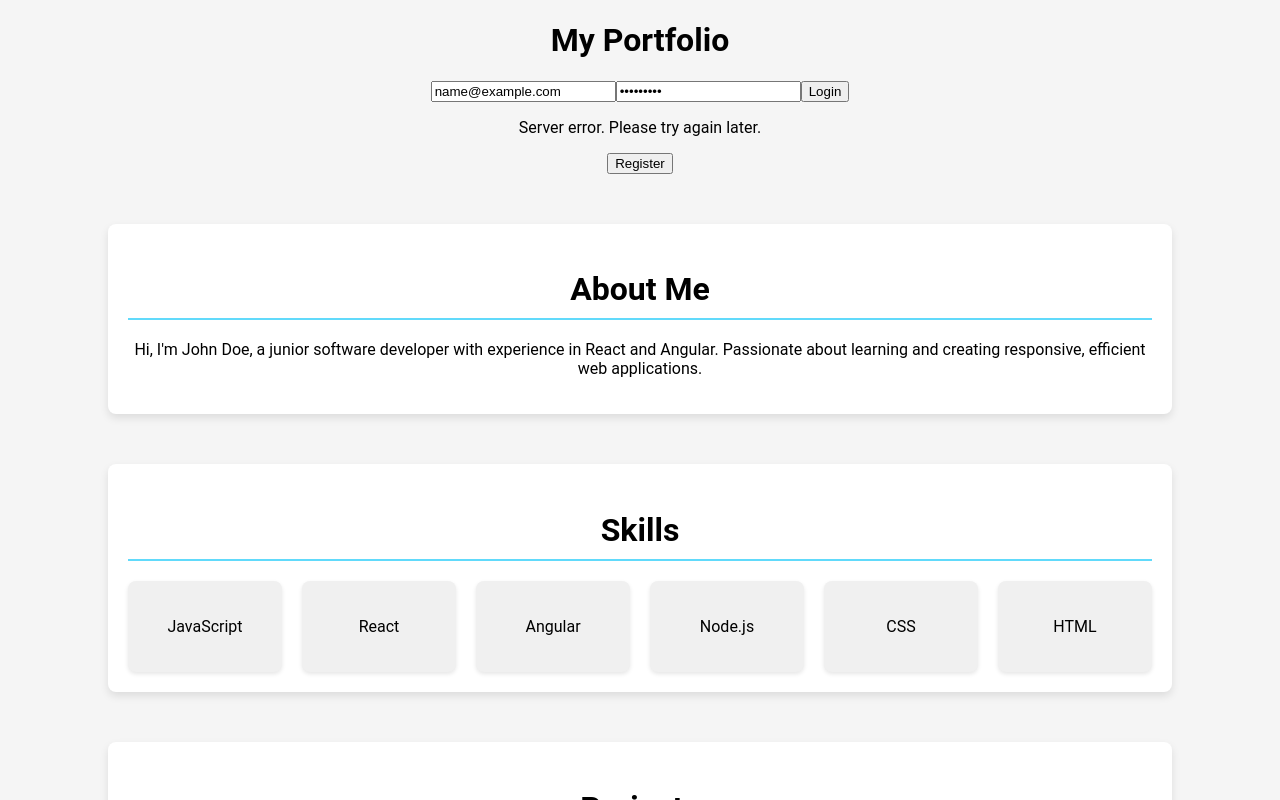
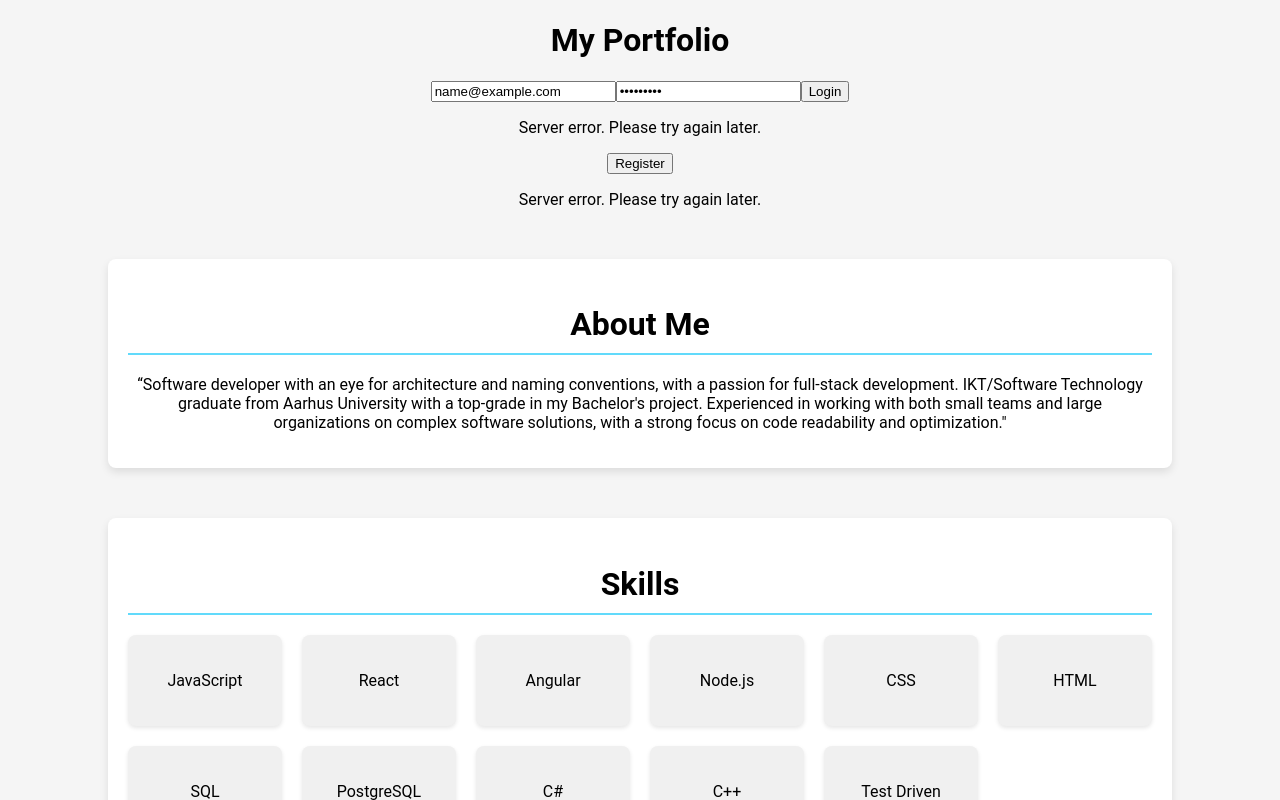
Before and after one commit to bromikael/my-homepage, a React (Create React App) app: page / in a window 1280 px wide. Both pictures are taken after typing "name@example.com", "Sample123" into the empty fields and a click on the button "Login". Shown: the top 800 px of the page. Built offline with nearby package versions, Linux system fonts and the light colour scheme; no server answers.

Commit message:
Massive change

```diff
--- a/package.json
+++ b/package.json
@@ -9,6 +9,7 @@
     "@testing-library/user-event": "^13.5.0",
     "axios": "^1.7.7",
     "firebase": "^10.13.1",
+    "qrcode.react": "^4.0.1",
     "react": "^18.3.1",
     "react-dom": "^18.3.1",
     "react-scripts": "5.0.1",
--- a/src/App.js
+++ b/src/App.js
@@ -4,6 +4,7 @@ import About from './components/About';
 import Skills from './components/Skills';
 import Projects from './components/Projects';
 import Contact from './components/Contact';
+import Qr from './components/Qr';
 
 function App() {
   return (
@@ -13,6 +14,7 @@ function App() {
       <Skills />
       <Projects />
       <Contact />
+      <Qr />
     </div>
   );
 }
--- a/src/components/About.js
+++ b/src/components/About.js
@@ -2,11 +2,14 @@ import React from 'react';
 
 function About() {
   return (
-    <section>
+    <section id="about-me">
       <h2>About Me</h2>
       <p>
-        Hi, I'm John Doe, a junior software developer with experience in React and Angular.
-        Passionate about learning and creating responsive, efficient web applications.
+        “Software developer with an eye for architecture and naming conventions,
+        with a passion for full-stack development. IKT/Software Technology graduate
+        from Aarhus University with a top-grade in my Bachelor's project. Experienced
+        in working with both small teams and large organizations on complex software
+        solutions, with a strong focus on code readability and optimization."
       </p>
     </section>
   );
--- a/src/components/Contact.js
+++ b/src/components/Contact.js
@@ -2,10 +2,10 @@ import React from 'react';
 
 function Contact() {
   return (
-    <section>
+    <section id="contact">
       <h2>Contact Me</h2>
-      <p>Email: john.doe@example.com</p>
-      <p>LinkedIn: <a href="https://linkedin.com/in/yourprofile">Your LinkedIn</a></p>
+      <p>Email: mikb182@gmail.com</p>
+      <p>LinkedIn: <a href="https://www.linkedin.com/in/mikael-bro">Mikael Bro</a></p>
     </section>
   );
 }
--- a/src/components/Header.js
+++ b/src/components/Header.js
@@ -1,136 +1,63 @@
 import React, { useState } from 'react';
-import axios from 'axios';
-import '../styles/Header.css'; // Make sure to style your header as needed
+import LoginForm from './LoginForm';
+import RegisterForm from './RegisterForm';
+import { register, login } from '../services/AuthService';
 
 const Header = () => {
-  const [email, setEmail] = useState('');
-  const [password, setPassword] = useState('');
   const [isLoggedIn, setIsLoggedIn] = useState(false);
   const [errorMessage, setErrorMessage] = useState('');
 
-
-  // Handle the login process
-  const handleLogin = async (e) => {
-    e.preventDefault();
-    setErrorMessage(''); // Clear any previous error message
-
+  const handleRegister = async (credentials) => {
     try {
-      const response = await fetch('http://localhost:5000/api/auth/login', {
-        method: 'POST',
-        headers: {
-          'Content-Type': 'application/json',
-        },
-        body: JSON.stringify({ email, password }),
-      });
-
-      try {
-        const res = await axios.post('http://localhost:5000/api/auth/register', {
-          email,
-          password,
-        });
-        console.log('User registered:', res.data);
-      } catch (error) {
-        console.error('Error registering user:', error);
-      }
-
-      const data = await response.json();
-
-      if (response.ok) {
-        // Save the JWT token to localStorage
+      const data = await register(credentials.email, credentials.password);
       localStorage.setItem('token', data.token);
       setIsLoggedIn(true);
-        setEmail('');
-        setPassword('');
+      setErrorMessage('');
+    } catch (error) {
+      if (error.response && error.response.status === 400) {
+        setErrorMessage(error.response.data.message || 'Invalid credentials');
       } else {
-        // Handle error response from server
-        setErrorMessage(data.message || 'Invalid credentials');
+        setErrorMessage('Server error. Please try again later.');
       }
-    } catch (error) {
-      console.error('Error logging in:', error);
-      setErrorMessage('Server error. Please try again later.');
     }
   };
 
-  const handleRegister = async (e) => {
-    e.preventDefault();
-    setErrorMessage(''); // Clear any previous error message
-
+  const handleLogin = async (credentials) => {
     try {
-      const response = await fetch('http://localhost:5000/api/auth/login', {
-        method: 'POST',
-        headers: {
-          'Content-Type': 'application/json',
-        },
-        body: JSON.stringify({ email, password }),
-      });
-
-      try {
-        const res = await axios.post('http://localhost:5000/api/auth/register', {
-          email,
-          password,
-        });
-        console.log('User registered:', res.data);
-      } catch (error) {
-        console.error('Error registering user:', error);
-      }
-
-      const data = await response.json();
-
-      if (response.ok) {
-        // Save the JWT token to localStorage
+      const data = await login(credentials.email, credentials.password);
       localStorage.setItem('token', data.token);
       setIsLoggedIn(true);
-        setEmail('');
-        setPassword('');
+      setErrorMessage('');
+    } catch (error) {
+      if (error.response && error.response.status === 400) {
+        setErrorMessage(error.response.data.message || 'Invalid credentials');
       } else {
-        // Handle error response from server
-        setErrorMessage(data.message || 'Invalid credentials');
+        setErrorMessage('Server error. Please try again later.');
       }
-    } catch (error) {
-      console.error('Error logging in:', error);
-      setErrorMessage('Server error. Please try again later.');
     }
   };
 
-  // Handle logout process
+
   const handleLogout = () => {
     localStorage.removeItem('token');
     setIsLoggedIn(false);
   };
 
+
   return (
     <header className="header">
       <h1>My Portfolio</h1>
-
       {!isLoggedIn ? (
-        <form className="login-form" onSubmit={handleLogin}>
-          <input
-            type="email"
-            placeholder="Email"
-            value={email}
-            onChange={(e) => setEmail(e.target.value)}
-            required
-          />
-          <input
-            type="password"
-            placeholder="Password"
-            value={password}
-            onChange={(e) => setPassword(e.target.value)}
-            required
-          />
-          <button type="submit">Login</button>
-          {errorMessage && <p className="error">{errorMessage}</p>}
-        </form>
+        <div className='login'>
+          <LoginForm onLogin={handleLogin} errorMessage={errorMessage} />
+          <RegisterForm onRegister={handleRegister} errorMessage={errorMessage} />
+        </div>
       ) : (
         <div className="logout-section">
           <p>Welcome back!</p>
           <button onClick={handleLogout}>Logout</button>
         </div>
       )}
-
-    <form className="register-form" onSubmit={handleRegister}>
-      <button type="submit">Register</button>
-    </form>
     </header>
   );
 };
--- /dev/null
+++ b/src/components/LoginForm.js
@@ -0,0 +1,34 @@
+import React, { useState } from 'react';
+
+const LoginForm = ({ onLogin, errorMessage }) => {
+  const [email, setEmail] = useState('');
+  const [password, setPassword] = useState('');
+
+  const handleSubmit = (e) => {
+    e.preventDefault();
+    onLogin({ email, password });
+  };
+
+  return (
+    <form className="login-form" onSubmit={handleSubmit}>
+      <input
+        type="email"
+        placeholder="Email"
+        value={email}
+        onChange={(e) => setEmail(e.target.value)}
+        required
+      />
+      <input
+        type="password"
+        placeholder="Password"
+        value={password}
+        onChange={(e) => setPassword(e.target.value)}
+        required
+      />
+      <button type="submit">Login</button>
+      {errorMessage && <p className="error">{errorMessage}</p>}
+    </form>
+  );
+};
+
+export default LoginForm;
--- a/src/components/Projects.js
+++ b/src/components/Projects.js
@@ -3,8 +3,9 @@ import '../styles/Projects.css';
 
 function Projects() {
   const projects = [
-    { name: 'Project 1', link: 'https://github.com/yourusername/project1' },
-    { name: 'Project 2', link: 'https://github.com/yourusername/project2' }
+    { name: 'Bachelor\'s Project', text: 'Improving 3D printing of dental prostheses using WPF framework and ICommand.', link: 'https://github.com/yourusername/project1' },
+    { name: 'Project 2', text: 'API development in a legacy codebase with a focus on performance and scalability.', link: 'https://github.com/yourusername/project2' },
+    { name: 'Project 2', text: 'Built REST API endpoints and database queries using PostgreSQL, with pagination and error handling.', link: 'https://github.com/yourusername/project2' },
   ];
 
   return (
@@ -14,6 +15,7 @@ function Projects() {
         {projects.map(project => (
           <div className="project-card" key={project.name}>
             <h3>{project.name}</h3>
+            <p>{project.text}</p>
             <a href={project.link} target="_blank" rel="noopener noreferrer">
               View on GitHub
             </a>
--- /dev/null
+++ b/src/components/Qr.js
@@ -0,0 +1,22 @@
+import React, { useState } from 'react';
+import { QRCodeCanvas } from 'qrcode.react';
+
+function Qr() {
+  const [text, setText] = useState('');
+
+  return (
+    <section>
+      <h2>QR Generator</h2>
+      <QRCodeCanvas value={text || ' '} size={128} />
+      <input
+        type="text"
+        placeholder="Enter text to encode"
+        value={text}
+        onChange={(e) => setText(e.target.value)}
+      />
+      <button>Generate QR Code</button>
+    </section>
+  );
+}
+
+export default Qr;
--- /dev/null
+++ b/src/components/RegisterForm.js
@@ -0,0 +1,20 @@
+import React, { useState } from 'react';
+
+const RegisterForm = ({ onRegister, errorMessage }) => {
+  const [email, setEmail] = useState('');
+  const [password, setPassword] = useState('');
+
+  const handleSubmit = (e) => {
+    e.preventDefault();
+    onRegister({ email, password });
+  };
+
+  return (
+    <form className="register-form" onSubmit={handleSubmit}>
+      <button type="submit">Register</button>
+      {errorMessage && <p className="error">{errorMessage}</p>}
+    </form>
+  );
+};
+
+export default RegisterForm;
--- a/src/components/Skills.js
+++ b/src/components/Skills.js
@@ -2,7 +2,7 @@ import React from 'react';
 import '../styles/Skills.css';
 
 function Skills() {
-  const skills = ['JavaScript', 'React', 'Angular', 'Node.js', 'CSS', 'HTML'];
+  const skills = ['JavaScript', 'React', 'Angular', 'Node.js', 'CSS', 'HTML', 'SQL', 'PostgreSQL', 'C#', 'C++', 'Test Driven Development'];
 
   return (
     <section>
--- /dev/null
+++ b/src/services/AuthService.js
@@ -0,0 +1,13 @@
+import axios from 'axios';
+
+const API_URL = 'http://localhost:5000/api/auth';
+
+export const login = async (email, password) => {
+  const response = await axios.post(`${API_URL}/login`, { email, password });
+  return response.data;
+};
+
+export const register = async (email, password) => {
+  const response = await axios.post(`${API_URL}/register`, { email, password });
+  return response.data;
+};
--- a/src/styles/Header.css
+++ b/src/styles/Header.css
@@ -1,6 +1,7 @@
-.site-header {
+/* Site header container */
+.header {
   display: flex;
-  justify-content: space-between;
+  justify-content: space-between; /* Title on the left, login on the right */
   align-items: center;
   padding: 10px 20px;
   background-color: #333;
@@ -10,15 +11,35 @@
   z-index: 1000;
 }
 
+/* Logo (title) styling */
 .logo h1 {
   margin: 0;
+  font-size: 24px;
 }
 
+/* Login section container */
 .login {
   display: flex;
-  align-items: center;
+  justify-content: flex-end; /* Pushes the login section to the right */
+  align-items: center; /* Vertically aligns the inputs and buttons */
 }
 
+/* Styling for text (span) in the login section */
+.login span {
+  margin-right: 20px;
+  font-weight: bold;
+}
+
+/* Styling for form inputs */
+.login input {
+  margin-right: 10px; /* Space between input fields */
+  padding: 5px;
+  font-size: 14px;
+  border-radius: 4px;
+  border: 1px solid #ccc;
+}
+
+/* Button styles for the login and register buttons */
 .login-btn {
   background-color: #61dafb;
   color: #333;
@@ -27,13 +48,15 @@
   border-radius: 5px;
   cursor: pointer;
   transition: background-color 0.3s ease;
+  margin-left: 10px; /* Space between the buttons */
 }
 
 .login-btn:hover {
   background-color: #21a1f1;
 }
 
-.login span {
-  margin-right: 20px;
-  font-weight: bold;
+/* Error message styling */
+.error {
+  color: red;
+  margin-left: 20px;
 }
```
Also changed, not shown: 1 other file (tests, documents, lock files or other folders). Lines whose indentation alone changed are shown as unchanged.
